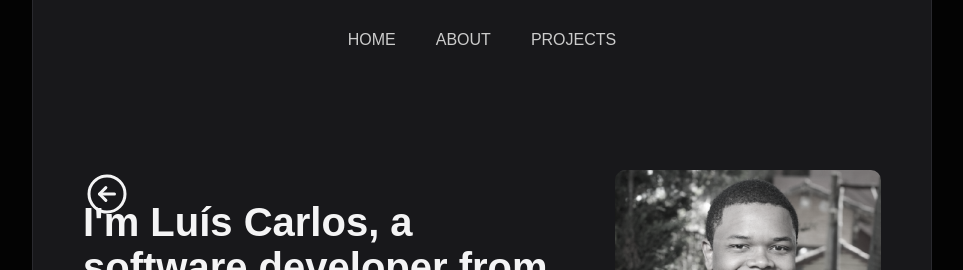
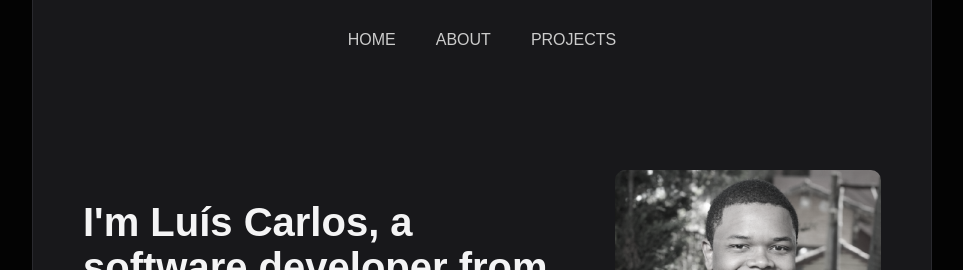
Before and after one commit to Lucal22/lucal-portfolio-3.0, a React (Vite) app: page /about in a window 1280 px wide. Shown: the top 270 px of the page, without its empty margins (158-1121 px from the left). Built offline with nearby package versions, Linux system fonts and the light colour scheme.

Commit message:
removing back button from about page and updating images

```diff
--- a/src/container/Content/index.tsx
+++ b/src/container/Content/index.tsx
@@ -25,9 +25,11 @@ export default function Content({
       <Container height={'full'} background={'dark'}>
         <Styled.Content>
           <Styled.Grid isProject={isProject}>
-            <Styled.Back href="/projects">
-              <ArrowCircleLeft size={48} />
-            </Styled.Back>
+            {isProject ? (
+              <Styled.Back href="/projects">
+                <ArrowCircleLeft size={48} />
+              </Styled.Back>
+            ) : null}
             <Styled.Figure isProject={isProject}>
               <Images src={url} width={'100%'} alt={alt} />
             </Styled.Figure>
```
Also changed, not shown: src/assets/images/agenda.png, src/assets/images/widget.png.
